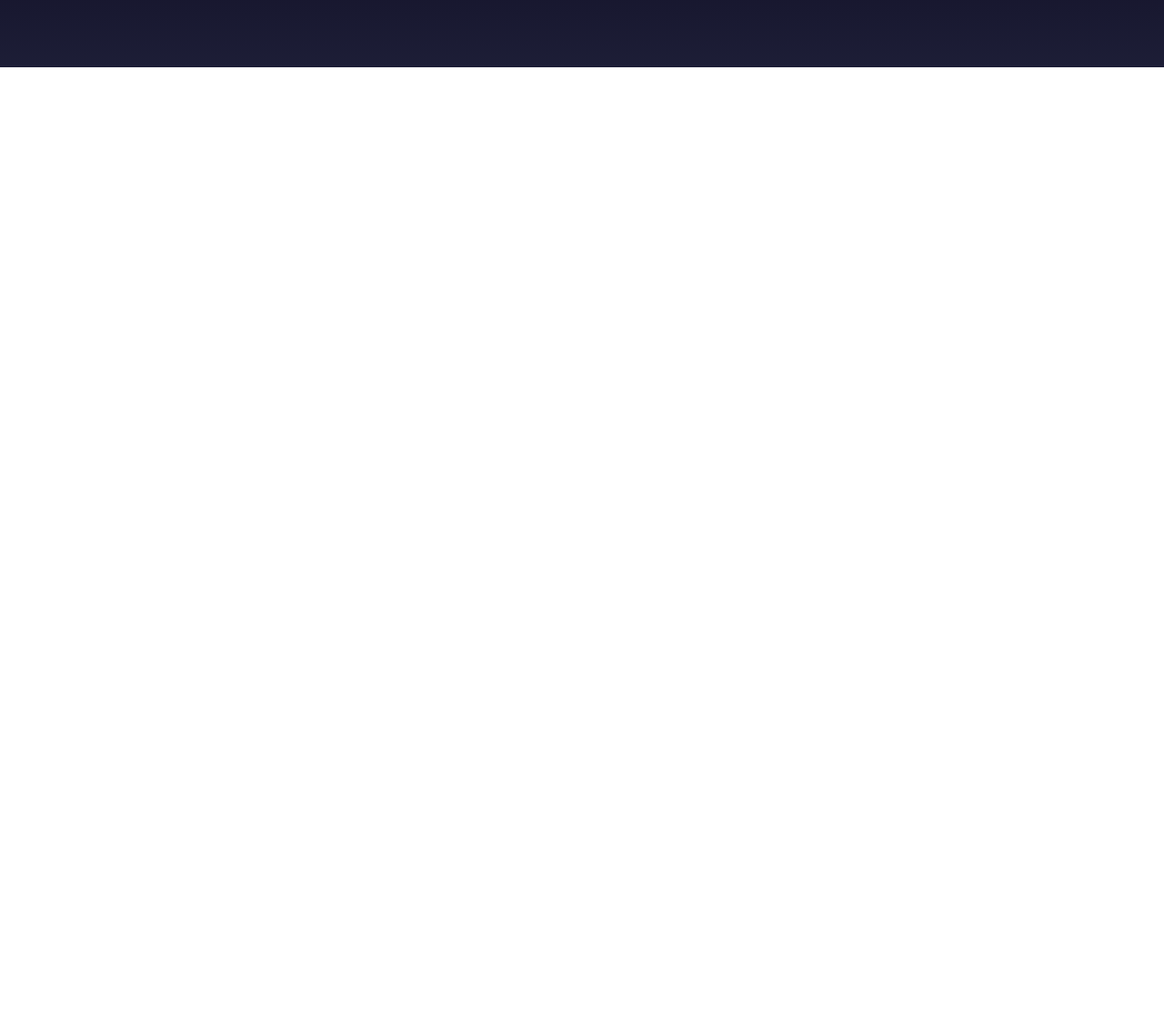
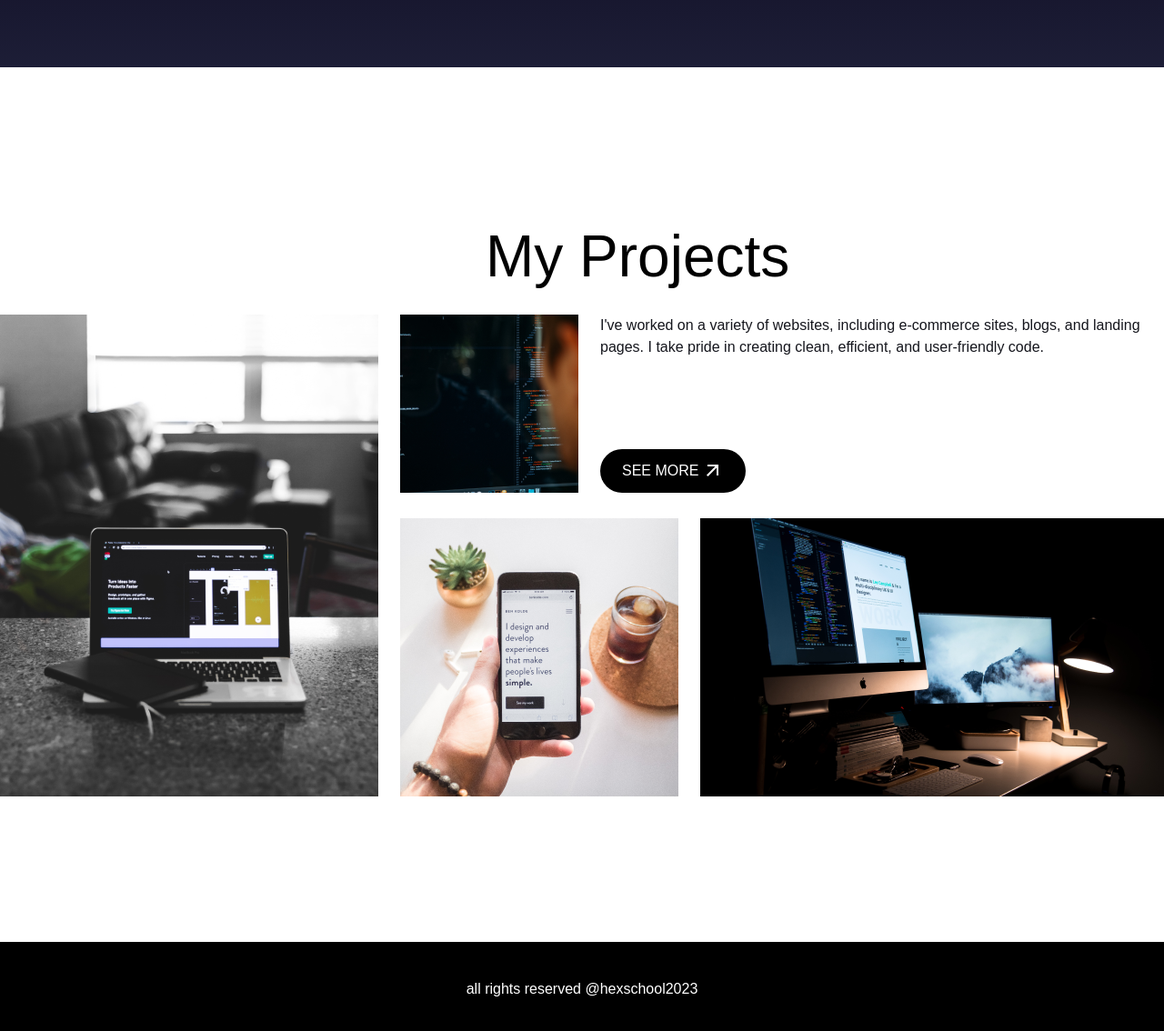
Before and after one commit to JimmysJob/TwoWeek, a plain HTML site: page index.html in a window 1280 px wide. Shown: the part 2972-4106 px from the top of the page at 91% size. Before the commit the page ends 3046 px from the top, so only its background shows below. Drawn offline with Linux system fonts and the light colour scheme; a web font is replaced by a local one.

Commit message:
Week Two Final

```diff
--- a/index.html
+++ b/index.html
@@ -105,6 +105,35 @@
       </ul>
     </div>
   </div>
+  <div class="project container">
+    <h2 class="project-h2 fs-64">My Projects</h2>
+    <div class="projects d-flex gap-3">
+      <div class="projects-left">
+        <img src="./img/Rectangle 10.png" alt="Rectangle">
+      </div>
+      <div class="projects-right">
+        <div class="projects-seemore d-flex gap-3 mg-28">
+          <div class="seemore-img"><img src="./img/Rectangle 15.png" alt="Rectangle"></div>
+          <div class="seemore-text d-flex">
+            <p>I've worked on a variety of websites, including e-commerce sites, blogs, and landing pages. I take pride
+              in creating clean, efficient, and user-friendly code.</p>
+            <a class="seemore-anchor d-flex" href="#">SEE MORE<img src="./img/arrow_outward-white.png" alt="arrow"></a>
+          </div>
+        </div>
+        <div class="projects-bottom d-flex gap-3">
+          <div class="projects-img">
+            <img src="./img/Rectangle 14.png" alt="Rectangle">
+          </div>
+          <div class="projects-img">
+            <img src="./img/Rectangle 29.png" alt="Rectangle">
+          </div>
+        </div>
+      </div>
+    </div>
+  </div>
+  <footer class="footer">
+    <p>all rights reserved @hexschool2023</p>
+  </footer>
 </body>
 
 </html>
--- a/style.css
+++ b/style.css
@@ -64,6 +64,10 @@ body {
 
 .mb-4 {
   margin-bottom: 24px;
+}
+
+.mg-28 {
+  margin-bottom: 28px;
 }
 
 .mb-6 {
@@ -217,3 +221,51 @@ body {
   box-shadow: 0px 0px 16px 3px rgba(144, 148, 255, 0.9);
   transition: all 0.3s ease-in-out;
 }
+
+/* project style */
+
+.project {
+  padding: 160px 0;
+}
+
+.project-h2 {
+  width: 746px;
+  margin-left: auto;
+  margin-bottom: 16px;
+}
+
+.seemore-text {
+  flex-direction: column;
+  justify-content: space-between;
+}
+
+.seemore-text p {
+  color: #15161d;
+}
+
+.seemore-anchor {
+  align-self: flex-start;
+  gap: 4px;
+  padding: 12px 24px;
+  border-radius: 32px;
+  color: #fff;
+  background-color: #000;
+}
+
+.seemore-anchor:hover {
+  background-color: #00ffa3;
+  color: #000;
+}
+
+/* footer style */
+
+.footer {
+  background-color: #000;
+  padding: 40px 0;
+  display: flex;
+  justify-content: center;
+}
+
+.footer p {
+  color: #fff;
+}
```
Also changed, not shown: img/Rectangle 10.png (added), img/Rectangle 14.png (added), img/Rectangle 15.png (added), img/Rectangle 29.png (added), img/arrow_outward-white.png (added).
